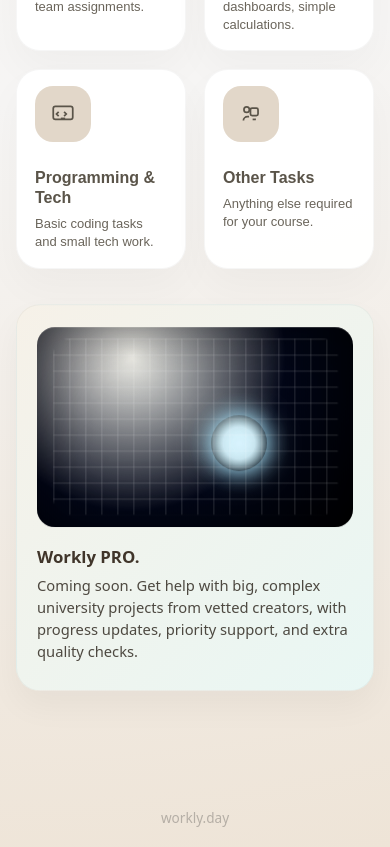
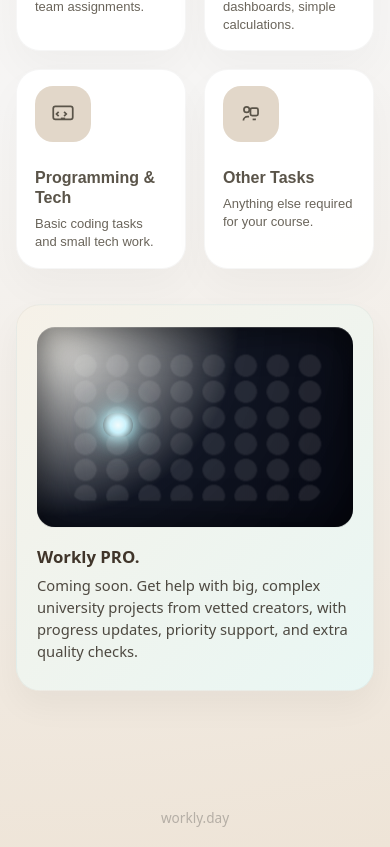
Before and after one commit to SEBRAHEIM/workly-landing, a Next.js app: page / in a window 390 px wide. Shown: the part 856-1703 px from the top of the page. Built offline with nearby package versions, Linux system fonts and the light colour scheme.

Commit message:
Refine Workly PRO keyboard key animation on mobile

```diff
--- a/styles/globals.css
+++ b/styles/globals.css
@@ -1020,3 +1020,80 @@ a {
     100% { transform: translate(18px, 40px);  opacity: 0.9; }
   }
 }
+
+/* === Workly PRO keyboard-style media override (mobile only) === */
+@media (max-width: 760px) {
+  .home-pro-media {
+    position: relative;
+    width: 100%;
+    height: 200px;
+    border-radius: 18px;
+    overflow: hidden;
+    background:
+      radial-gradient(circle at 4% 0%, rgba(255, 255, 255, 0.24), rgba(7, 12, 26, 0.96) 52%, #050711 100%);
+    box-shadow: inset 0 0 40px rgba(0, 0, 0, 0.65);
+    isolation: isolate;
+  }
+
+  /* ثابت: شبكة أزرار تشبه الكيبورد */
+  .home-pro-media::before {
+    content: "";
+    position: absolute;
+    inset: 0;
+    margin: 26px 32px;
+    border-radius: 16px;
+    background:
+      radial-gradient(circle, rgba(255, 255, 255, 0.10) 0, rgba(255, 255, 255, 0.10) 52%, transparent 55%)
+      0 0 / 32px 26px repeat;
+    opacity: 0.78;
+    filter: blur(0.3px);
+    pointer-events: none;
+  }
+
+  /* زر واحد مضيء يتحرك من key لثاني */
+  .home-pro-media::after {
+    content: "";
+    position: absolute;
+    width: 30px;
+    height: 24px;
+    border-radius: 999px;
+    top: 26px;   /* صف أول */
+    left: 32px;  /* أول زر */
+    background:
+      radial-gradient(circle, #f3feff 0, #c4f3ff 40%, rgba(120, 236, 255, 0.05) 75%);
+    box-shadow:
+      0 0 12px rgba(180, 245, 255, 0.7),
+      0 0 28px rgba(120, 230, 255, 0.5);
+    opacity: 0.98;
+    pointer-events: none;
+    animation: worklyKeyDance 3.2s steps(1, end) infinite;
+  }
+
+  /* يتحرك بين مفاتيح محددة بدون ما يمر فوق باقي الأزرار */
+  @keyframes worklyKeyDance {
+    0%, 8% {
+      transform: translate(0, 0);        /* صف 1 - زر 1 */
+    }
+    12%, 20% {
+      transform: translate(34px, 0);     /* صف 1 - زر 2 */
+    }
+    24%, 32% {
+      transform: translate(68px, 0);     /* صف 1 - زر 3 */
+    }
+    36%, 44% {
+      transform: translate(0, 30px);     /* صف 2 - زر 1 */
+    }
+    48%, 56% {
+      transform: translate(34px, 30px);  /* صف 2 - زر 2 */
+    }
+    60%, 68% {
+      transform: translate(68px, 30px);  /* صف 2 - زر 3 */
+    }
+    72%, 80% {
+      transform: translate(34px, 60px);  /* صف 3 - زر 2 */
+    }
+    84%, 100% {
+      transform: translate(102px, 30px); /* صف 2 - زر 4 (حركة عشوائية شوي) */
+    }
+  }
+}
```
